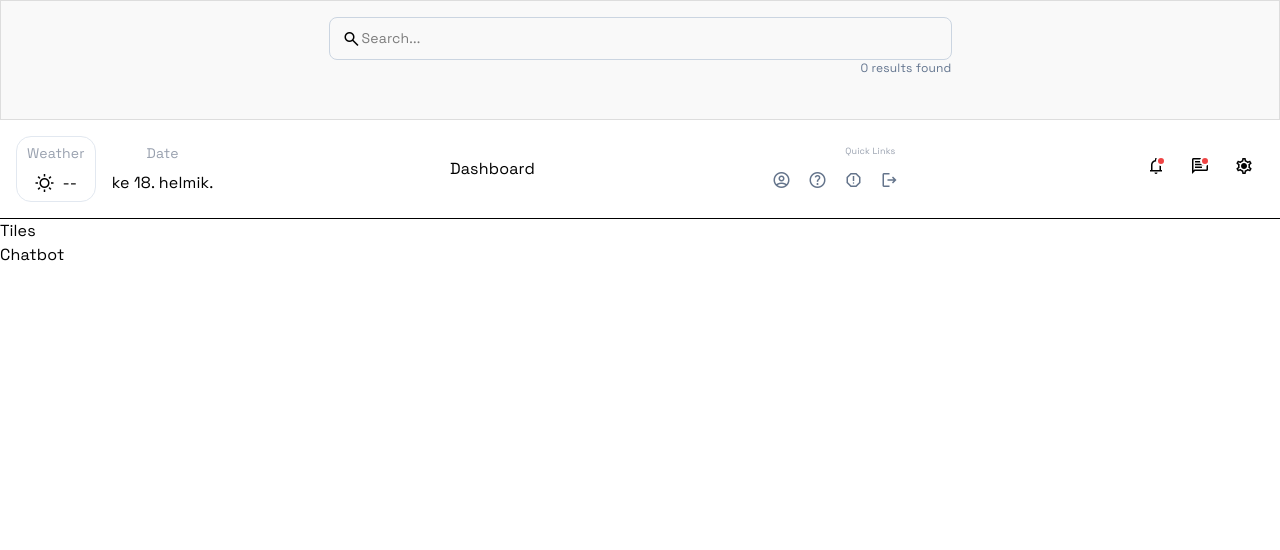
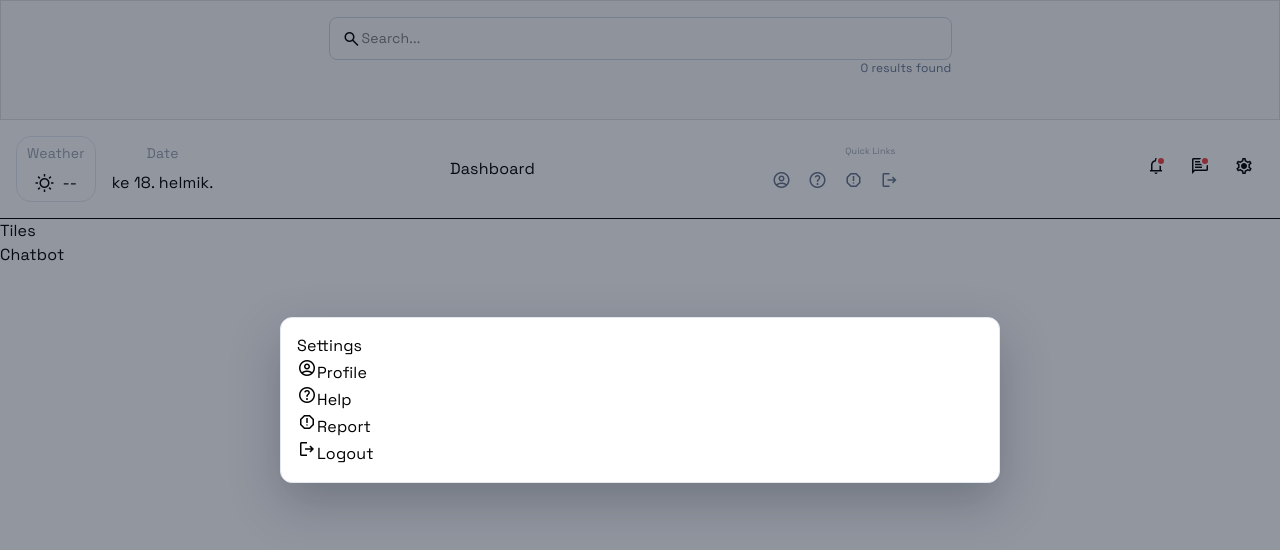
Before and after one commit to B9R9/dashboard-quasar, a React (Vite) app in the folder react-app/: page / in a window 1280 px wide. Both pictures are taken after a click on the button "settings". Shown: the top 550 px of the page. Built offline with nearby package versions, Linux system fonts and the light colour scheme; no server answers.

Commit message:
Implement progressive migration to React: update README, add Zustand for state management, and create SettingsModal with quick links

```diff
--- a/react-app/package.json
+++ b/react-app/package.json
@@ -12,7 +12,8 @@
   "dependencies": {
     "react": "^19.2.0",
     "react-dom": "^19.2.0",
-    "react-router-dom": "^7.13.0"
+    "react-router-dom": "^7.13.0",
+    "zustand": "^5.0.11"
   },
   "devDependencies": {
     "@eslint/js": "^9.39.1",
--- a/react-app/src/modules/header/components/Header.jsx
+++ b/react-app/src/modules/header/components/Header.jsx
@@ -1,8 +1,11 @@
 import React from 'react'
 import '../header.css'
 
+import useQuickLinksStore from '../../../stores/quickLinks.store'
+
 import DateWidget from './DateWidget'
 import NotificationPanel from './NotificationPanel'
+import SettingsModal from './SettingsModal'
 import WeatherWidget from './WeatherWidget'
 
 import useHeaderPanels from '../hooks/useHeaderPanels'
@@ -10,7 +13,7 @@ import useMessage from '../hooks/useMessage'
 import useNotif from '../hooks/useNotif'
 
 export default function Header() {
-  const { showNotif, showMessages, openHeaderPanel, toggleHeaderPanel, closePanels } =
+  const { showNotif, showMessages, showSettings, openHeaderPanel, toggleHeaderPanel, closePanels } =
     useHeaderPanels()
   const {
     notifications,
@@ -39,12 +42,8 @@ export default function Header() {
     }
   }, [showMessages, refreshMessages])
 
-  const defaultQuickLinks = [
-    { id: 1, name: 'Profile', icon: 'account_circle' },
-    { id: 2, name: 'Help', icon: 'help' },
-    { id: 3, name: 'Report', icon: 'report' },
-    { id: 4, name: 'Logout', icon: 'logout' },
-  ]
+  const { quickLinks } = useQuickLinksStore()
+
   return (
     <div className="flex flex-row items-center justify-between p-4 border-b w-full">
       <div className="flex flex-row items-center gap-4">
@@ -55,7 +54,7 @@ export default function Header() {
       <div className="flex flex-col items-end gap-2">
         <small className="text-[9px] text-gray-400 p-1">Quick Links</small>
         <div className="flex flex-row items-center gap-4">
-          {defaultQuickLinks.map((link) => (
+          {quickLinks.map((link) => (
             <div key={link.id} className="quick-link">
               <span className="material-symbols-outlined" aria-hidden>
                 {link.icon}
@@ -104,10 +103,13 @@ export default function Header() {
             />
           )}
         </div>
-        <button className="header-icon-btn w-10 h-10" aria-label="Settings">
-          <span className="material-symbols-outlined">settings</span>
-        </button>
+        <div className="settings-wrapper" onClick={() => toggleHeaderPanel('settings')}>
+          <button className="header-icon-btn w-10 h-10" aria-label="Settings">
+            <span className="material-symbols-outlined">settings</span>
+          </button>
+        </div>
       </div>
+      {showSettings && <SettingsModal open={showSettings} onClose={closePanels} />}
     </div>
   )
 }
--- /dev/null
+++ b/react-app/src/modules/header/components/SettingsModal.jsx
@@ -0,0 +1,25 @@
+import { useEffect } from 'react'
+
+import SettingsQuickLinks from './SettingsQuickLinks'
+
+export default function SettingsModal({ open, onClose }) {
+  useEffect(() => {
+    document.body.style.overflow = open ? 'hidden' : ''
+    return () => {
+      document.body.style.overflow = ''
+    }
+  }, [open])
+
+  if (!open) return null
+
+  return (
+    <div className="settings-modal__backdrop" onClick={onClose}>
+      <div className="settings-modal__card" onClick={(e) => e.stopPropagation()}>
+        <h2 className="settings-modal__title">Settings</h2>
+        <div className="settings-modal__content">
+          <SettingsQuickLinks />
+        </div>
+      </div>
+    </div>
+  )
+}
--- /dev/null
+++ b/react-app/src/modules/header/components/SettingsQuickLinks.jsx
@@ -0,0 +1,19 @@
+export default function SettingsQuickLinks() {
+  const quickLinks = [
+    { id: 1, name: 'Profile', icon: 'account_circle' },
+    { id: 2, name: 'Help', icon: 'help' },
+    { id: 3, name: 'Report', icon: 'report' },
+    { id: 4, name: 'Logout', icon: 'logout' },
+  ]
+
+  return (
+    <div className="settings-quick-links">
+      {quickLinks.map((link) => (
+        <div key={link.id} className="settings-quick-link">
+          <span className="material-symbols-outlined">{link.icon}</span>
+          <span>{link.name}</span>
+        </div>
+      ))}
+    </div>
+  )
+}
--- a/react-app/src/modules/header/header.css
+++ b/react-app/src/modules/header/header.css
@@ -202,3 +202,23 @@
   font-size: 12px;
   color: #64748b;
 }
+
+.settings-modal__backdrop {
+  position: fixed;
+  inset: 0;
+  background: rgba(15, 23, 42, 0.45);
+  display: grid;
+  place-items: center;
+  z-index: 1000;
+}
+
+.settings-modal__card {
+  width: min(720px, 92vw);
+  max-height: 85vh;
+  overflow-y: auto;
+  background: #fff;
+  border-radius: 12px;
+  border: 1px solid #e2e8f0;
+  box-shadow: 0 20px 50px rgba(15, 23, 42, 0.25);
+  padding: 16px;
+}
--- a/react-app/src/modules/header/hooks/useHeaderPanels.js
+++ b/react-app/src/modules/header/hooks/useHeaderPanels.js
@@ -5,23 +5,32 @@ export default function useHeaderPanels() {
 
   const showNotif = activePanel === 'notifications'
   const showMessages = activePanel === 'messages'
+  const showSettings = activePanel === 'settings'
 
   function closePanels() {
     setActivePanel(null)
   }
 
   function openHeaderPanel(panel) {
-    if (panel !== 'notifications' && panel !== 'messages') return
+    if (panel !== 'notifications' && panel !== 'messages' && panel !== 'settings') return
     setActivePanel(panel)
   }
 
   function toggleHeaderPanel(panel) {
-    if (panel !== 'notifications' && panel !== 'messages') {
+    if (panel !== 'notifications' && panel !== 'messages' && panel !== 'settings') {
       closePanels()
       return
     }
     setActivePanel((prev) => (prev === panel ? null : panel))
   }
 
-  return { activePanel, showNotif, showMessages, openHeaderPanel, toggleHeaderPanel, closePanels }
+  return {
+    activePanel,
+    showNotif,
+    showMessages,
+    showSettings,
+    openHeaderPanel,
+    toggleHeaderPanel,
+    closePanels,
+  }
 }
--- /dev/null
+++ b/react-app/src/stores/quickLinks.store.js
@@ -0,0 +1,26 @@
+import { create } from 'zustand'
+import { persist } from 'zustand/middleware'
+
+const defaultQuickLinks = [
+  { id: 1, name: 'Profile', icon: 'account_circle' },
+  { id: 2, name: 'Help', icon: 'help' },
+  { id: 3, name: 'Report', icon: 'report' },
+  { id: 4, name: 'Logout', icon: 'logout' },
+]
+const useQuickLinksStore = create(
+  persist(
+    (set) => ({
+      quickLinks: defaultQuickLinks,
+      addQuickLink: (link) => set((state) => ({ quickLinks: [...state.quickLinks, link] })),
+      removeQuickLink: (index) =>
+        set((state) => ({
+          quickLinks: state.quickLinks.filter((_, i) => i !== index),
+        })),
+    }),
+    {
+      name: 'quick-links',
+    },
+  ),
+)
+
+export default useQuickLinksStore
```
Also changed, not shown: 2 other files (tests, documents, lock files or other folders).
